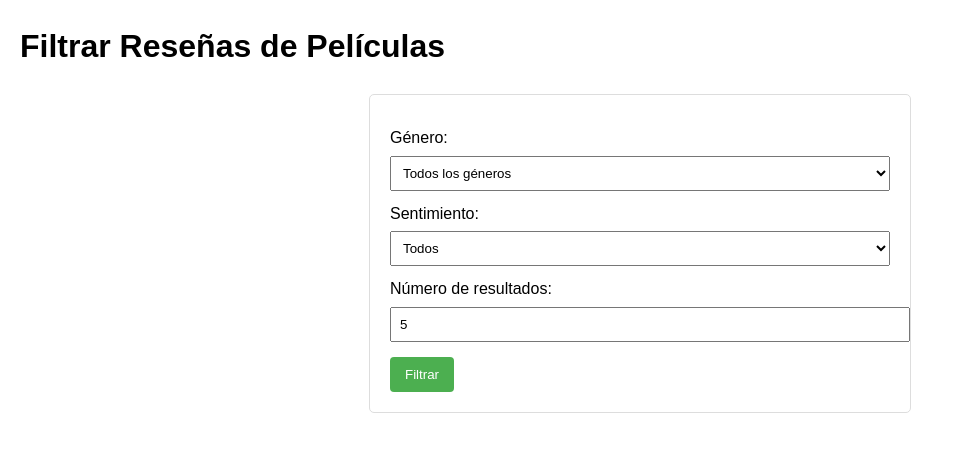
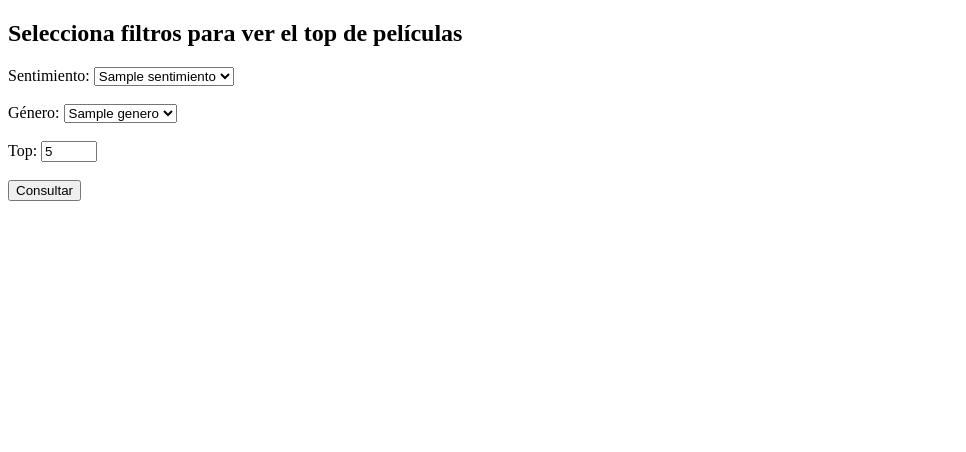
Before and after one commit to HaDaMeDev/Electiva3, a FastAPI app: template templates/formulario.html in a window 1280 px wide. Shown: the top 452 px of the page, without its empty margins (0-966 px from the left). Run offline with FastAPI, Linux system fonts and the light colour scheme; the template is opened without the code that fills it: most values are stand-ins (such as "Sample title", 1, 10 or a date in 2020).

Commit message:
una sola vez 3

```diff
--- a/main.py
+++ b/main.py
@@ -10,88 +10,90 @@ import uvicorn
 from typing import Optional
 import os
 
-# Configuración inicial
 logging.basicConfig(level=logging.INFO)
 logger = logging.getLogger(__name__)
 
 app = FastAPI(title="API de Reseñas de Películas", version="1.2")
 templates = Jinja2Templates(directory="templates")
 
-# Variables globales
 df = pd.DataFrame()
 sentiment_model = None
+analysis_done = False
 data_loaded = False
-analysis_done = False
 
-# Función para cargar el CSV
+@app.get("/health")
+def health_check():
+    return {
+        "status": "ok",
+        "data_loaded": data_loaded,
+        "analysis_done": analysis_done
+    }
+
 def load_data():
     global df, data_loaded
     try:
         df = pd.read_csv("reseñas_peliculas_separador_punto_coma.csv", sep=";")
         data_loaded = True
-        logger.info("Datos cargados correctamente.")
+        logger.info("Datos cargados exitosamente")
+        return True
     except Exception as e:
-        logger.error(f"Error cargando CSV: {e}")
+        logger.error(f"Error cargando datos: {str(e)}")
+        return False
 
-# Función para procesar análisis de sentimientos
 def analyze_sentiments():
-    global sentiment_model, analysis_done, df
+    global sentiment_model, analysis_done
     try:
         logger.info("Iniciando análisis de sentimientos...")
-        sentiment_model = pipeline("sentiment-analysis",
-                                   model="distilbert-base-uncased-finetuned-sst-2-english",
-                                   device=0 if torch.cuda.is_available() else -1)
+        sentiment_model = pipeline(
+            "sentiment-analysis",
+            model="distilbert-base-uncased-finetuned-sst-2-english",
+            device=0 if torch.cuda.is_available() else -1
+        )
+        batch_size = 4
+        texts = df['razon'].astype(str).tolist()
         sentiments = []
-        for razon in df['razon'].astype(str):
+        for i in range(0, len(texts), batch_size):
+            batch = texts[i:i + batch_size]
             try:
-                resultado = sentiment_model(razon[:512])[0]
-                sentimiento = "positivo" if resultado['label'] == "POSITIVE" else "negativo"
-            except:
-                sentimiento = "error"
-            sentiments.append(sentimiento)
+                results = sentiment_model(batch)
+                sentiments.extend([
+                    "positivo" if res['label'] == "POSITIVE" else "negativo"
+                    for res in results
+                ])
+            except Exception as e:
+                logger.warning(f"Error en lote {i}: {str(e)}")
+                sentiments.extend(["error"] * len(batch))
         df['sentimiento'] = sentiments
         analysis_done = True
-        logger.info("Análisis completado.")
+        logger.info("Análisis completado")
     except Exception as e:
-        logger.error(f"Error en análisis de sentimientos: {e}")
+        logger.error(f"Error en análisis: {str(e)}")
 
-# Cargar datos y lanzar análisis una sola vez
-if load_data() is None:
+if load_data():
     ThreadPoolExecutor().submit(analyze_sentiments)
 
-# Health check
-@app.get("/health")
-def health():
-    return {
-        "status": "ok",
-        "data_loaded": data_loaded,
-        "analysis_done": analysis_done,
-        "total_reseñas": len(df)
-    }
-
 @app.get("/", response_class=HTMLResponse)
-async def inicio(request: Request):
-    return templates.TemplateResponse("inicio.html", {
+async def home(request: Request):
+    return templates.TemplateResponse("espera.html" if not analysis_done else "formulario.html", {
         "request": request,
-        "status": "ready" if analysis_done else "loading",
-        "data_ready": data_loaded,
-        "total_reseñas": len(df) if data_loaded else 0
+        "message": "Cargando modelo y analizando reseñas..." if not analysis_done else "",
+        "generos": sorted(df['genero'].dropna().unique()) if analysis_done else [],
+        "sentimientos": ["positivo", "negativo"]
     })
 
 @app.get("/formulario", response_class=HTMLResponse)
-async def formulario(request: Request):
+async def mostrar_formulario(request: Request):
     if not data_loaded:
         return templates.TemplateResponse("error.html", {
             "request": request,
-            "message": "Datos no disponibles"
+            "message": "Base de datos no disponible"
         })
     if not analysis_done:
         return templates.TemplateResponse("espera.html", {
             "request": request,
-            "message": "Análisis en progreso...",
-            "refresh_interval": 5
+            "message": "El análisis de sentimientos está en progreso...",
         })
-    generos = sorted(df["genero"].dropna().unique())
+    generos = sorted(df['genero'].dropna().unique())
     return templates.TemplateResponse("formulario.html", {
         "request": request,
         "generos": generos,
@@ -99,10 +101,12 @@ async def formulario(request: Request):
     })
 
 @app.post("/formulario", response_class=HTMLResponse)
-async def procesar(request: Request,
-                   sentimiento: Optional[str] = Form(None),
-                   genero: Optional[str] = Form(None),
-                   top: int = Form(5)):
+async def procesar_formulario(
+    request: Request,
+    sentimiento: Optional[str] = Form(None),
+    genero: Optional[str] = Form(None),
+    top: int = Form(5)
+):
     try:
         df_filtrado = df.copy()
         if sentimiento:
@@ -118,8 +122,8 @@ async def procesar(request: Request,
             "top": top
         })
     except Exception as e:
-        logger.error(f"Error al procesar el formulario: {e}")
-        raise HTTPException(status_code=500, detail="Error interno del servidor")
+        logger.error(f"Error procesando formulario: {str(e)}")
+        raise HTTPException(status_code=500, detail="Error interno")
 
 if __name__ == "__main__":
     port = int(os.environ.get("PORT", 8000))
--- a/templates/espera.html
+++ b/templates/espera.html
@@ -1,11 +1,11 @@
 <!DOCTYPE html>
 <html>
 <head>
-    <title>Esperando análisis</title>
+    <title>Esperando...</title>
     <meta http-equiv="refresh" content="5">
 </head>
 <body>
-    <h1>{{ message }}</h1>
-    <p>Por favor espere...</p>
+    <h2>{{ message }}</h2>
+    <p>Esta página se actualizará automáticamente.</p>
 </body>
 </html>
--- a/templates/formulario.html
+++ b/templates/formulario.html
@@ -1,69 +1,27 @@
 <!DOCTYPE html>
-<html lang="es">
-<head>
-    <meta charset="UTF-8">
-    <meta name="viewport" content="width=device-width, initial-scale=1.0">
-    <title>Filtrar Reseñas</title>
-    <style>
-        body {
-            font-family: Arial, sans-serif;
-            line-height: 1.6;
-            margin: 20px;
-        }
-        form {
-            max-width: 500px;
-            margin: 0 auto;
-            padding: 20px;
-            border: 1px solid #ddd;
-            border-radius: 5px;
-        }
-        label {
-            display: block;
-            margin-top: 10px;
-        }
-        select, input[type="number"] {
-            width: 100%;
-            padding: 8px;
-            margin-top: 5px;
-        }
-        button {
-            background-color: #4CAF50;
-            color: white;
-            padding: 10px 15px;
-            border: none;
-            border-radius: 4px;
-            cursor: pointer;
-            margin-top: 15px;
-        }
-        button:hover {
-            background-color: #45a049;
-        }
-    </style>
-</head>
+<html>
+<head><title>Formulario de Filtro</title></head>
 <body>
-    <h1>Filtrar Reseñas de Películas</h1>
+    <h2>Selecciona filtros para ver el top de películas</h2>
+    <form method="post">
+        <label>Sentimiento:</label>
+        <select name="sentimiento">
+            {% for s in sentimientos %}
+                <option value="{{ s }}">{{ s }}</option>
+            {% endfor %}
+        </select><br><br>
 
-    <form method="post" action="/formulario">
-        <label for="genero">Género:</label>
-        <select name="genero" id="genero">
-            <option value="">Todos los géneros</option>
-            {% for genero in generos %}
-                <option value="{{ genero }}">{{ genero }}</option>
+        <label>Género:</label>
+        <select name="genero">
+            {% for g in generos %}
+                <option value="{{ g }}">{{ g }}</option>
             {% endfor %}
-        </select>
+        </select><br><br>
 
-        <label for="sentimiento">Sentimiento:</label>
-        <select name="sentimiento" id="sentimiento">
-            <option value="">Todos</option>
-            <option value="positivo">Positivo</option>
-            <option value="neutral">Neutral</option>
-            <option value="negativo">Negativo</option>
-        </select>
+        <label>Top:</label>
+        <input type="number" name="top" value="5" min="1" max="20"><br><br>
 
-        <label for="top">Número de resultados:</label>
-        <input type="number" name="top" id="top" min="1" value="5">
-
-        <button type="submit">Filtrar</button>
+        <button type="submit">Consultar</button>
     </form>
 </body>
 </html>
```
Also changed, not shown: templates/resultado.html (+8 -17 lines).
